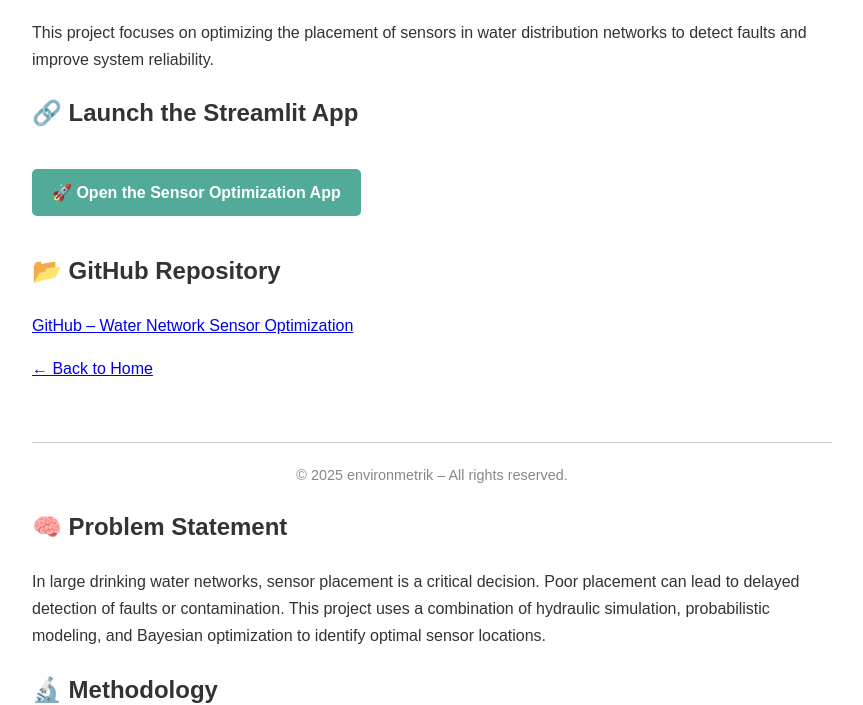
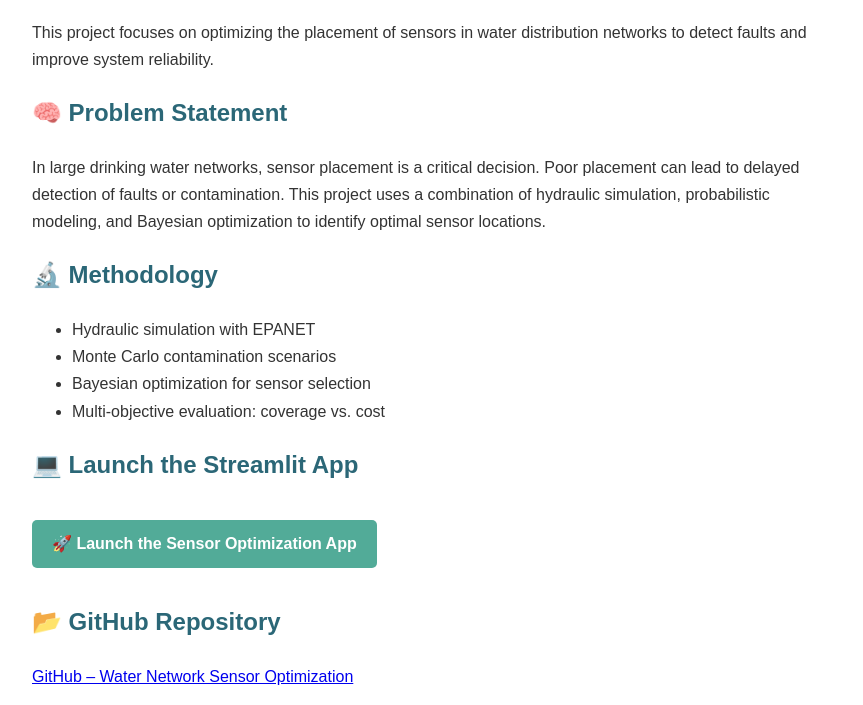
Before and after one commit to goekoe/environmetrik, a plain HTML site: page water-network-sensor-optimization.html in a window 1280 px wide. Shown: the part 107-812 px from the top of the page, without its empty margins (208-1071 px from the left). Drawn offline with Linux system fonts and the light colour scheme.

Commit message:
Fix: project cards layout and HTML structure

```diff
--- a/water-network-sensor-optimization.html
+++ b/water-network-sensor-optimization.html
@@ -13,7 +13,7 @@
       line-height: 1.7;
       color: #333;
     }
-    h1 {
+    h1, h2 {
       color: #2b6777;
     }
     a.button-link {
@@ -47,29 +47,6 @@
     This project focuses on optimizing the placement of sensors in water distribution networks to detect faults and improve system reliability.
   </p>
 
-  <h2>🔗 Launch the Streamlit App</h2>
-  <p>
-    <a href="https://https://sensor-optimization-gwwowxfipcvwuhwj5n8tkg.streamlit.app" target="_blank" class="button-link">
-      🚀 Open the Sensor Optimization App
-    </a>
-  </p>
-
-  <h2>📂 GitHub Repository</h2>
-  <p>
-    <a href="https://github.com/goekoe/water-network-sensor-optimization" target="_blank">
-      GitHub – Water Network Sensor Optimization
-    </a>
-  </p>
-
-  <p><a href="index.html">← Back to Home</a></p>
-
-  <footer>
-    © 2025 environmetrik – All rights reserved.
-  </footer>
-
-</body>
-</html>
-
   <h2>🧠 Problem Statement</h2>
   <p>
     In large drinking water networks, sensor placement is a critical decision. Poor placement can lead to delayed detection of faults or contamination. This project uses a combination of hydraulic simulation, probabilistic modeling, and Bayesian optimization to identify optimal sensor locations.
@@ -83,17 +60,17 @@
     <li>Multi-objective evaluation: coverage vs. cost</li>
   </ul>
 
-  <h2>💻 Streamlit App</h2>
+  <h2>💻 Launch the Streamlit App</h2>
   <p>
-    <a href="https://water-network-sensor-optimization.streamlit.app/" target="_blank" class="button-link">
-      🚀 Launch the App
+    <a href="https://sensor-optimization-gwwowxfipcvwuhwj5n8tkg.streamlit.app/" target="_blank" class="button-link">
+      🚀 Launch the Sensor Optimization App
     </a>
   </p>
 
   <h2>📂 GitHub Repository</h2>
   <p>
     <a href="https://github.com/goekoe/water-network-sensor-optimization" target="_blank">
-      GitHub – Sensor Optimization Project
+      GitHub – Water Network Sensor Optimization
     </a>
   </p>
 
```
Also changed, not shown: index.html (+5 -15 lines).
